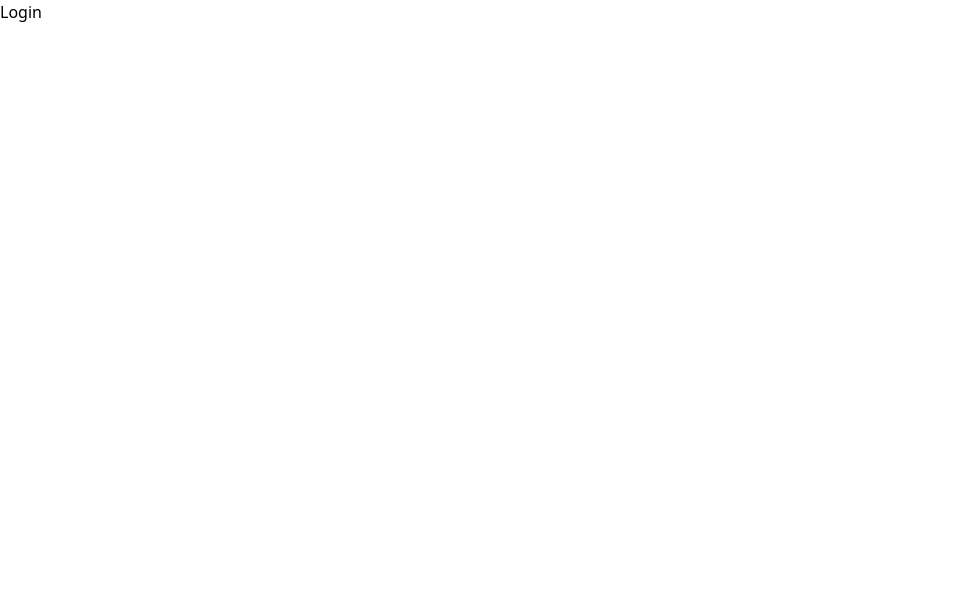
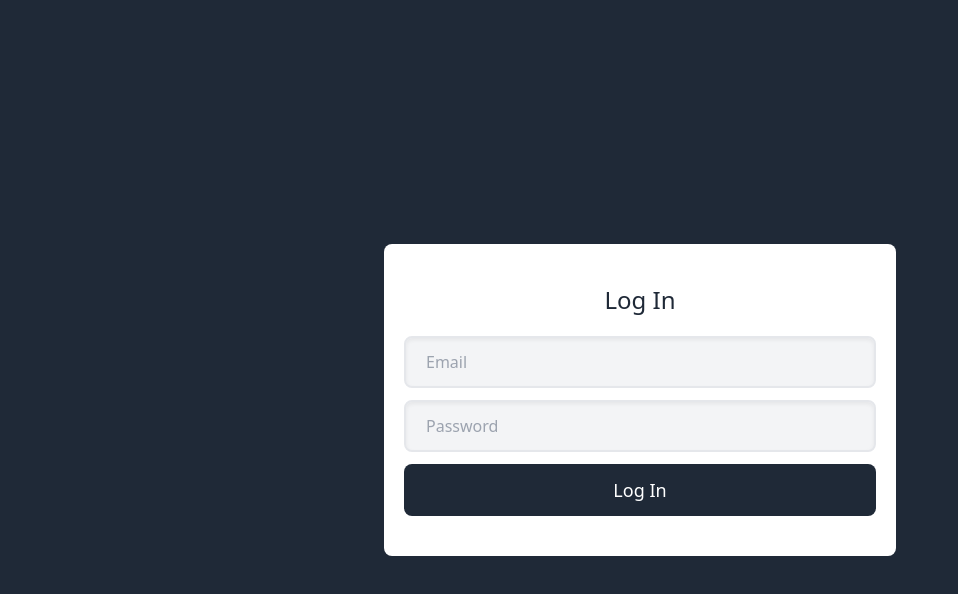
Before and after one commit to heecheol153/huber-eats-frontend-bk0819, a React (Create React App) app: page / in a window 1280 px wide. Shown: the top 594 px of the page, without its empty margins (0-958 px from the left). Built offline with nearby package versions, Linux system fonts and the light colour scheme.

Commit message:
#15.4 Form Design

```diff
--- a/src/pages/login.tsx
+++ b/src/pages/login.tsx
@@ -1,5 +1,24 @@
 import React from 'react';
 
 export const Login = () => {
-  return <span>Login</span>;
+  return (
+    <div className='h-screen flex items-center justify-center bg-gray-800'>
+      <div className='bg-white w-full max-w-lg py-10 rounded-lg text-center'>
+        <h3 className='text-2xl text-gray-800'>Log In</h3>
+        <form className='flex flex-col mt-5 px-5'>
+          <input
+            placeholder='Email'
+            className=' bg-gray-100 shadow-inner border-2 focus:border-opacity-60 focus:border-green-600 focus:outline-none mb-3 py-3 px-5 rounded-lg'
+          />
+          <input
+            placeholder='Password'
+            className=' bg-gray-100 shadow-inner focus:outline-none border-2 focus:border-opacity-60 focus:border-green-600 py-3 px-5 rounded-lg'
+          />
+          <button className='py-3 px-5 bg-gray-800 text-white mt-3 text-lg rounded-lg focus:outline-none hover:opacity-90'>
+            Log In
+          </button>
+        </form>
+      </div>
+    </div>
+  );
 };
```
